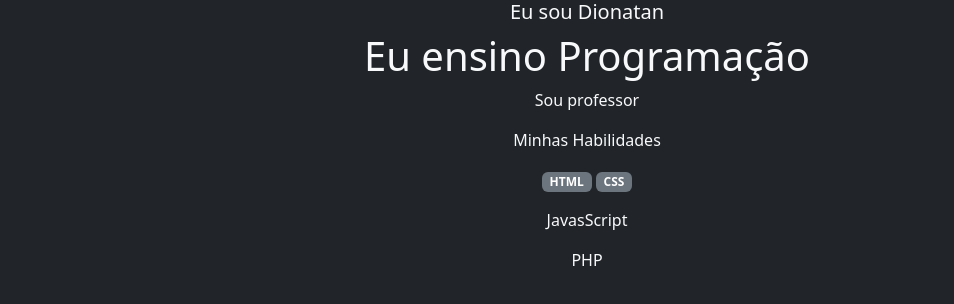
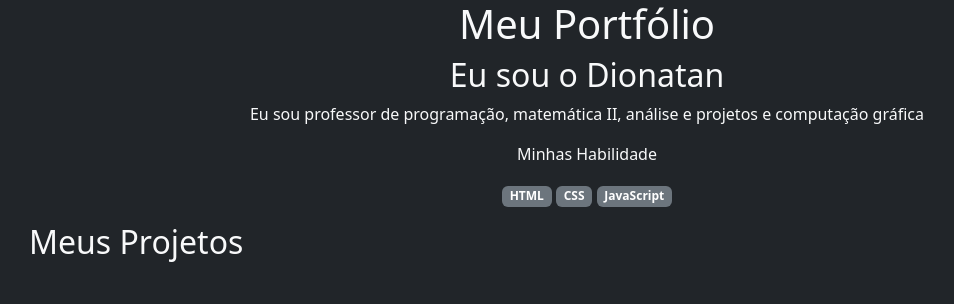
Before and after one commit to Prof-Dionatan/Meu-Portfolio-2A-Stange-2025, a plain HTML site: page index.html in a window 1280 px wide. Shown: the whole page, without its empty margins (53-1007 px from the left). Drawn offline with nearby package versions, Linux system fonts and the light colour scheme.

Commit message:
criamos a main

```diff
--- a/index.html
+++ b/index.html
@@ -6,17 +6,23 @@
     <title>Meu Portfólio</title>
     <link href="https://cdn.jsdelivr.net/npm/bootstrap@5.3.5/dist/css/bootstrap.min.css" rel="stylesheet" integrity="sha384-SgOJa3DmI69IUzQ2PVdRZhwQ+dy64/BUtbMJw1MZ8t5HZApcHrRKUc4W0kG879m7" crossorigin="anonymous">
 </head>
-<body class="container text-center bg-dark text-light">
-    <h2 class="lead">Eu sou Dionatan</h2>
-    <h1>Eu ensino Programação</h1>
-    <p>Sou professor</p>
-    <p>Minhas Habilidades</p>
-    <div>
-        <p class="badge bg-secondary">HTML</p>
-        <p class="badge bg-secondary">CSS</p>
-        <p>JavasScript</p>
-        <p>PHP</p>
-    </div>
+<body class="bg-dark text-light">
+    <header class="text-center">
+       <h1>Meu Portfólio</h1>
+        <h2>Eu sou o Dionatan</h2>
+        <p>Eu sou professor de programação, matemática II, análise e projetos e computação gráfica</p>
+        <p>Minhas Habilidade</p>
+        <div>
+            <p class="badge bg-secondary">HTML</p>
+            <p class="badge bg-secondary">CSS</p>
+            <p class="badge bg-secondary">JavaScript</p>
+        </div>
+    </header>
+
+    <main class="container">
+        <h2>Meus Projetos</h2>
+    </main>
+
 
 </body>
 </html>
```
